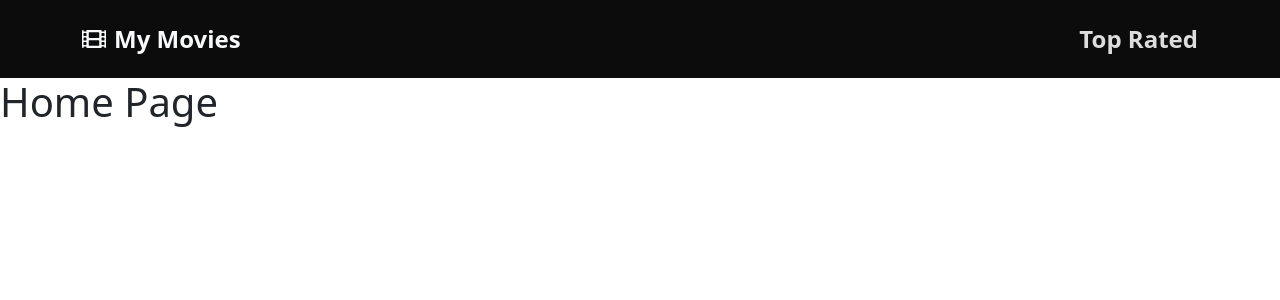
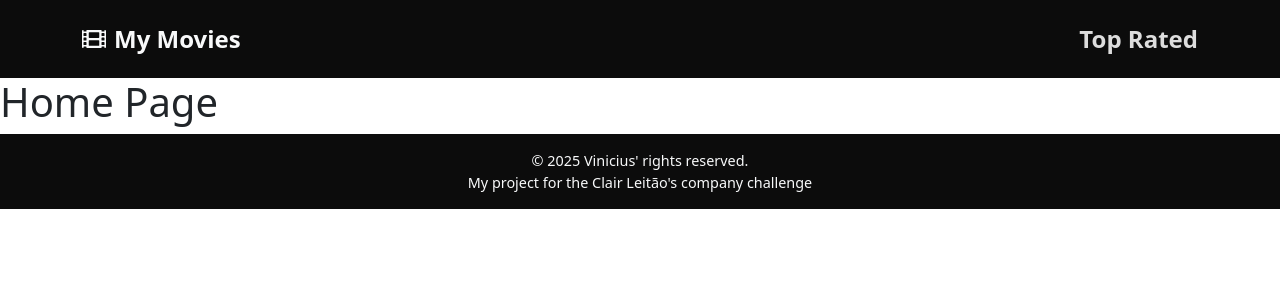
Before and after one commit to vinicius-lima-barbosa/desafio_tecnico_clair_leitao, a React (Vite) app: page / in a window 1280 px wide. Shown: the top 300 px of the page. Built offline with nearby package versions, Linux system fonts and the light colour scheme.

Commit message:
feat: add Footer component and styled footer

```diff
--- /dev/null
+++ b/src/components/Footer.jsx
@@ -0,0 +1,15 @@
+import { AppFooter } from "../styles/styled";
+import { Container } from "react-bootstrap";
+
+const Footer = () => {
+  return (
+    <AppFooter>
+      <Container>
+        <p>&copy; 2025 Vinicius' rights reserved.</p>
+        <p>My project for the Clair Leitão's company challenge</p>
+      </Container>
+    </AppFooter>
+  );
+};
+
+export default Footer;
--- a/src/layout.jsx
+++ b/src/layout.jsx
@@ -1,3 +1,4 @@
+import Footer from "./components/Footer";
 import Header from "./components/Header";
 
 const Layout = ({ children }) => {
@@ -5,6 +6,7 @@ const Layout = ({ children }) => {
     <div>
       <Header />
       {children}
+      <Footer />
     </div>
   );
 };
--- a/src/styles/styled.js
+++ b/src/styles/styled.js
@@ -33,3 +33,16 @@ export const BrandContainer = styled(Navbar.Brand)`
     color: #ffc107;
   }
 `;
+
+export const AppFooter = styled.footer`
+  background-color: #0c0c0c;
+  color: #f8f9fa;
+  text-align: center;
+  padding: 1rem 0;
+  margin-top: auto;
+
+  p {
+    margin: 0;
+    font-size: 0.9rem;
+  }
+`;
```
